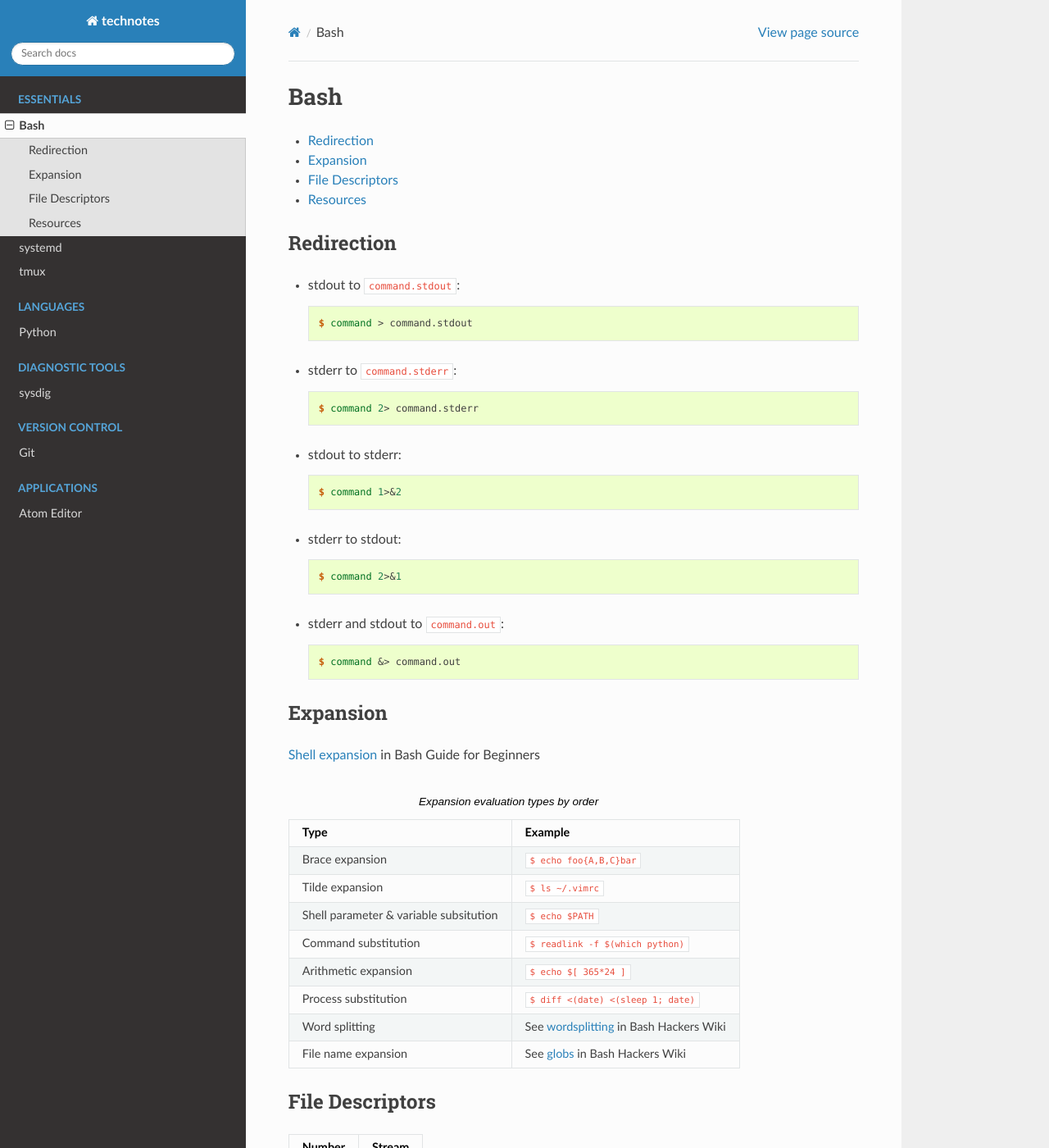
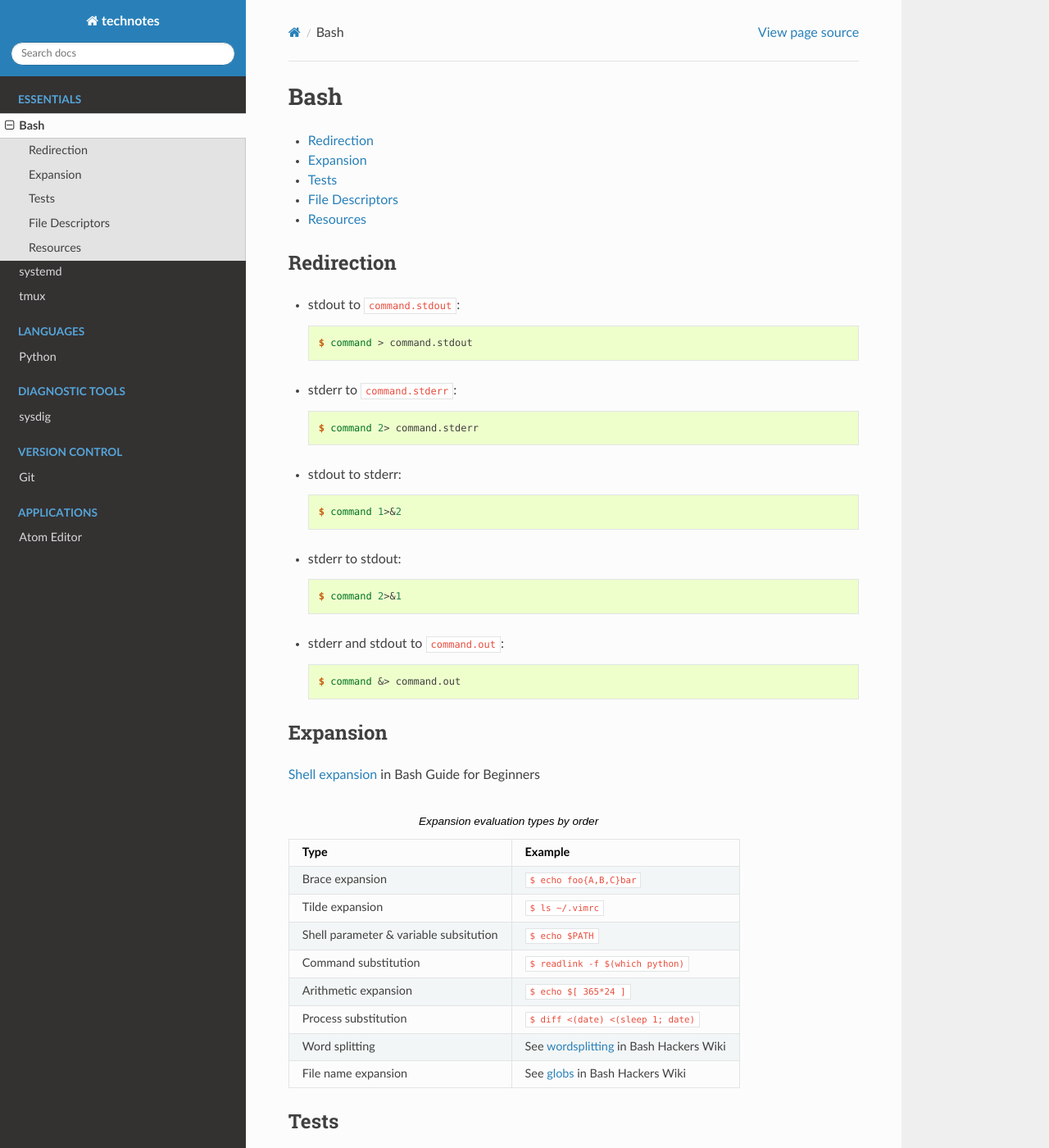
Before and after one commit to heterotopian/technotes, a Sphinx documentation site: the page built from source/bash.rst, in a window 1280 px wide and 1400 px high. Shown: the whole window at 82% size. Built offline with Sphinx 7.4.7 and the Read the Docs theme 2.0.0, drawn with Linux system fonts in a browser that asks for light colours.

Commit message:
Add tests

```diff
--- a/source/bash.rst
+++ b/source/bash.rst
@@ -70,6 +70,13 @@
       - See `globs <http://wiki.bash-hackers.org/syntax/expansion/globs>`_ in Bash Hackers Wiki
 
 
+Tests
+=====
+
+`Test primitives <http://tldp.org/LDP/Bash-Beginners-Guide/html/sect_07_01.html#sect_07_01_01_01>`_
+
+
+
 File Descriptors
 ================
 
```
